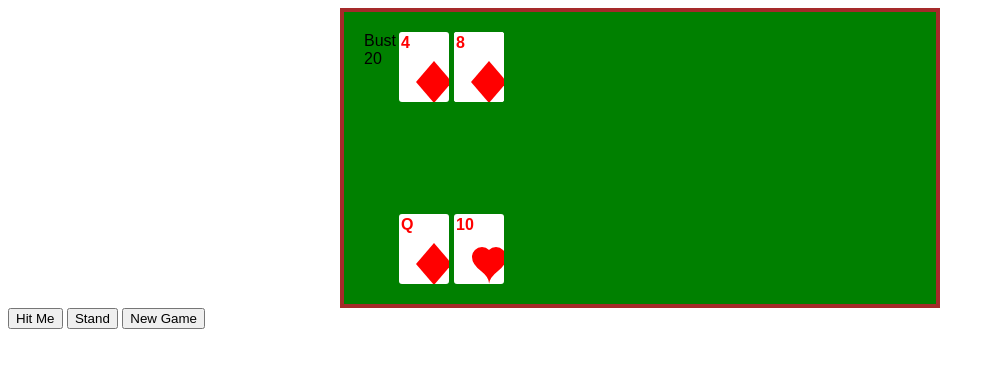
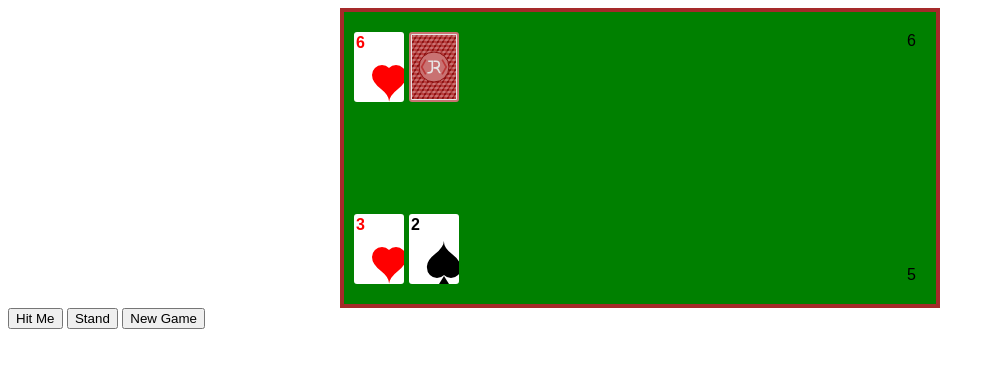
Before and after one commit to jon-r/jr_blackJack, a plain HTML site: page blackJack.html in a window 1280 px wide. Both pictures are taken after a click on the button "Stand". Shown: the whole page, without its empty margins (0-995 px from the left). Drawn offline with Linux system fonts and the light colour scheme.

Commit message:
partial rewrite; more optimised; better animations

```diff
--- a/blackJack.css
+++ b/blackJack.css
@@ -24,13 +24,17 @@ html {
   left:0;
   right:0;
 }
-/*
-.dealer-hand {
+
+.dealer-score {
+  position: absolute;
   top: 20px;
+  right: 20px;
 }
-.player-hand {
+.player-score {
+  position: absolute;
+  right: 20px;
   bottom: 20px;
-}*/
+}
 .card {
   display: inline-block;
   width: 50px;
@@ -43,8 +47,8 @@ html {
   position: absolute;
   font-weight: bold;
 
-  -webkit-transition: all 400ms ease-out;
-  transition: all 400ms ease-out;
+  -webkit-transition: top 400ms ease-out, left 400ms ease-out, transform 100ms ease;
+  transition: top 400ms ease-out, left 400ms ease-out, transform 100ms ease;
 }
 
 .card.hearts, .card.diamonds {
--- a/blackJack.html
+++ b/blackJack.html
@@ -15,12 +15,7 @@
 <body>
   <main>
 
-    <section id="jr_cardTable" class="table">
-<!--      <div class="dealer-hand"></div>
-      <div class="dealer-score"></div>
-      <div class="player-hand"></div>
-      <div class="player-score"></div>-->
-    </section>
+    <section id="jr_cardTable" class="table"></section>
 
     <button onclick="player.hit()" >Hit Me</button>
     <button onclick="player.stand()" >Stand</button>
--- a/blackJack.js
+++ b/blackJack.js
@@ -1,6 +1,63 @@
 "use strict";
 
-var output = document.getElementById('js_output');
+function player(name) {
+
+  var out = {
+
+    name: name,
+
+    restore: function() {
+      out.score = 0;
+      out.hand = [];
+      out.cardsCount = 0;
+    },
+
+    deal: function() {
+      var newCard = document.createElement('div'),
+        newLeft = (out.cardsCount * 55) + 10;
+      newCard.className = 'card blank';
+      table[out.name].hand.appendChild(newCard);
+
+      newCard.style.top = '50px';
+      newCard.style.left = 'calc(100% - 20px)';
+      window.getComputedStyle(newCard).top;
+      window.getComputedStyle(newCard).left;
+      newCard.style.top = table[out.name].cardTop;
+      newCard.style.left = newLeft + 'px';
+
+      out.cardsCount++;
+    },
+
+    hit: function() {
+      var nth = out.hand.length;
+      if (nth < out.cardsCount) {
+        var card = deck.drawOne();
+        //var cardFace = cardVisual(card);
+        out.score += cardValue(card);
+        out.hand.push(card);
+
+        var flipped = table[out.name].hand.getElementsByClassName('card')[nth],
+
+        flipping = delay(function() {
+          flipped.style.transform = 'rotateY(90deg)';
+        }, 0)
+        .delay(function() {
+          cardSet(flipped,card);
+        },100)
+        .delay(function() {
+          flipped.style.transform = 'rotateY(0)';
+        }, 100);
+
+        table[out.name].score.textContent = score.check(this);
+
+      } else {
+        out.deal();
+        out.hit();
+      }
+    }
+  }
+  return out;
+}
 
 var deck = {
 
@@ -25,94 +82,82 @@ var deck = {
   },
 
   drawOne: function() {
-    var rng = Math.floor(Math.random() * deck.count);
+    var rng = Math.floor(Math.random() * deck.count),
     output = deck.cards.splice(rng,1);
 
     deck.count--;
     return output[0];
+  }
+};
+
+var table = {
+  output : {},
+  dealer : {
+    cardTop: '20px'
+  },
+  player : {
+
+    cardTop: 'calc(100% - 90px)'
+  }
+}
+
+
+var game = {
+  player: {
+
+  },
+  dealer: {
+
   },
 
-  draw: function(num) {
-    var i, output = [];
+  init: function(options) {
+    options = options || {};
+    var config = {
+      tableElement : options.hasOwnProperty('tableElement') ? options.tableElement : '#jr_cardTable',
+      deckCount : options.hasOwnProperty('deckCount') ? options.deckCount : 6
+    }
 
-    for (i = 0; i < num; i++) {
-      var rng = Math.floor(Math.random() * deck.count);
-      output.concat(deck.cards.splice(rng,1));
+    deck.deckCount = config.deckCount;
 
-      deck.count--;
-    }
-    return output;
+
+    table.output = document.querySelector(config.tableElement);
+
+    allPayers.forEach(function (el) {
+
+      game[el] = new player(el);
+
+      ['hand', 'score'].forEach(function (name) {
+
+        table[el][name] = document.createElement('div'),
+        table[el][name].className = el + '-' + name;
+        table.output.appendChild(table[el][name]);
+      })
+
+    })
+
+
+
+    game.newGame();
   },
+
+  newGame: function() {
+    deck.build();
+
+    allPayers.forEach(function(el) {
+      game[el].restore();
+    });
+
+    console.log(game.dealer);
+
+    var setup = delay(game.player.hit, 300)
+    .delay(game.dealer.hit, 300)
+    .delay(game.player.hit, 300)
+    .delay(game.dealer.deal, 300);
+  }
 
 }
 
-var player = {
-  score: 0,
-  hardAce: true,
-  hand: [],
-  bet: 0,
-
-
-  hit: function() {
-    var card = deck.drawOne();
-
-    player.score += cardValue(card);
-    player.hand.push(card);
-    table.addPlayerCard(card);
-  },
-  stand : function() {
-    dealer.autoPlay();
-  }
-}
-
-var dealer = {
-  score: 0,
-  hardAce: true,
-  hand: [],
-
-  hit: function() {
-
-    var card = deck.drawOne();
-
-    dealer.score += cardValue(card);
-    dealer.hand.push(card);
-    table.addDealerCard(card);
-
-    //table.dealerScoreBoard.textContent = score.check(dealer);
-  },
-
-
-  autoPlay: function() {
-
-    setTimeout(function() {
-      dealer.blankRm();
-      if (dealer.score < 17) {
-        dealer.hit();
-        dealer.autoPlay();
-      } else {
-        table.endGame();
-      }
-    }, 400)
-  },
-
-  blankAdd: function() {
-    var card = document.createElement('div');
-
-    card.className = 'card blank';
-    table.dealerHand.appendChild(card);
-    card.style.transform = 'translateX(-5vw)';
-    window.getComputedStyle(card).transition;
-    card.style.transform = 'translateX(0)';
-  },
-  blankRm : function() {
-    var i, blankCards = table.dealerHand.getElementsByClassName('blank'),
-        n = blankCards.length;
-    for (i = 0; i < n; i++) {
-        table.dealerHand.removeChild(blankCards[i]);
-    }
-
-  }
-}
+var allPayers = ['dealer', 'player'];
 
 var score = {
   check: function(target) {
@@ -149,97 +194,6 @@ var score = {
   }
 }
 
-var table = {
-  init: function(options) {
-    var defaults = {
-      tableElement : options.tableElement === undefined ? '#jr_cardTable' : options.tableElement,
-      deckCount : options.deckCount === undefined ? 6 : options.deckCount
-    },
-      output = document.querySelector(defaults.tableElement);
-
-    deck.deckCount = defaults.deckCount;
-
-    ['dealer','player'].forEach(function(el) {
-      var hand = document.createElement('div'),
-      scoreBoard = document.createElement('div');
-      table[el + 'Hand'] = hand;
-      table[el + 'ScoreBoard'] = scoreBoard;
-      hand.className = el + '-hand';
-      scoreBoard.className = el + '-score';
-
-      output.appendChild(hand);
-      output.appendChild(scoreBoard);
-    })
-
-/*    table.dealerHand = output.getElementsByClassName('dealer-hand')[0];
-    table.dealerScoreBoard = output.getElementsByClassName('dealer-score')[0];
-    table.playerHand = output.getElementsByClassName('player-hand')[0];
-    table.playerScoreBoard = output.getElementsByClassName('player-score')[0];*/
-  },
-
-  newGame: function() {
-
-
-    player.score = dealer.score = table.dealerScoreBoard.textContent = table.playerScoreBoard.textContent = 0;
-    player.hand = [];
-    dealer.hand = [];
-
-    [table.dealerHand,table.playerHand].forEach(function(el) {
-      while (el.firstChild) {
-        el.removeChild(el.firstChild);
-      }
-    })
-
-    deck.build();
-
-    var setup = delay(player.hit, 400).delay(dealer.hit, 400).delay(player.hit, 400).delay(dealer.blankAdd, 400);
-  },
-
-  addPlayerCard: function(card) {
-    table.playerScoreBoard.textContent = score.check(player);
-    var newCard = cardVisual(card),
-      newLeft = (55 * player.hand.length);
-
-
-    table.playerHand.appendChild(newCard);
-    newCard.style.bottom = 'calc(100% - 20px)';
-    newCard.style.left = 'calc(100% - 20px)';
-    window.getComputedStyle(newCard).bottom;
-    window.getComputedStyle(newCard).left;
-    newCard.style.bottom = '20px';
-    newCard.style.left = newLeft + 'px';
-
-  },
-
-  addDealerCard: function(card) {
-    table.dealerScoreBoard.textContent = score.check(dealer);
-
-    var newCard = cardVisual(card),
-      newLeft = (55 * player.hand.length);
-
-
-    table.playerHand.appendChild(newCard);
-    newCard.style.top = '20px';
-    newCard.style.left = 'calc(100% - 20px)';
-    window.getComputedStyle(newCard).top;
-    window.getComputedStyle(newCard).left;
-    newCard.style.left = newLeft + 'px';
-  },
-
-  endGame: function() {
-    var result;
-    if ((player.score > dealer.score || dealer.score > 21) && player.score < 22 ) {
-      result = 'player wins'
-    } else if (player.score == dealer.score) {
-      result = 'push';
-    } else {
-      result = 'dealer wins'
-    }
-    console.log(result);
-  }
-
-}
-
 function cardValue(cardArr) {
   var out, value = cardArr[0];
   if (value == 0) {
@@ -252,17 +206,16 @@ function cardValue(cardArr) {
   return out;
 }
 
-function cardVisual(cardArr) {
+function cardSet(card,valueArr) {
   var suits = ['diamonds', 'hearts', 'spades', 'clubs'],
     faces = {0 : 'A', 10 : 'J', 11 : 'Q', 12 : 'K'};
 
-  var card = document.createElement('div'),
-    cardVal = document.createElement('span'),
+  var cardVal = document.createElement('span'),
     cardDes = document.createElement('div');
 
-  card.className = 'card ' + suits[cardArr[1]];
+  card.className = 'card ' + suits[valueArr[1]];
 
-  cardVal.innerHTML = faces[cardArr[0]] || cardArr[0] + 1;
+  cardVal.innerHTML = faces[valueArr[0]] || valueArr[0] + 1;
 
   card.appendChild(cardVal);
   card.appendChild(cardDes);
@@ -309,9 +262,4 @@ function delay(fn, t) {
   return self.delay(fn, t);
 }
 
-table.init({
-  tableElement : '#jr_cardTable',
-  deckCount : 1
-});
-
-table.newGame();
+game.init();
```
Also changed, not shown: blackJackOLD.js (added, +317 -0 lines).
